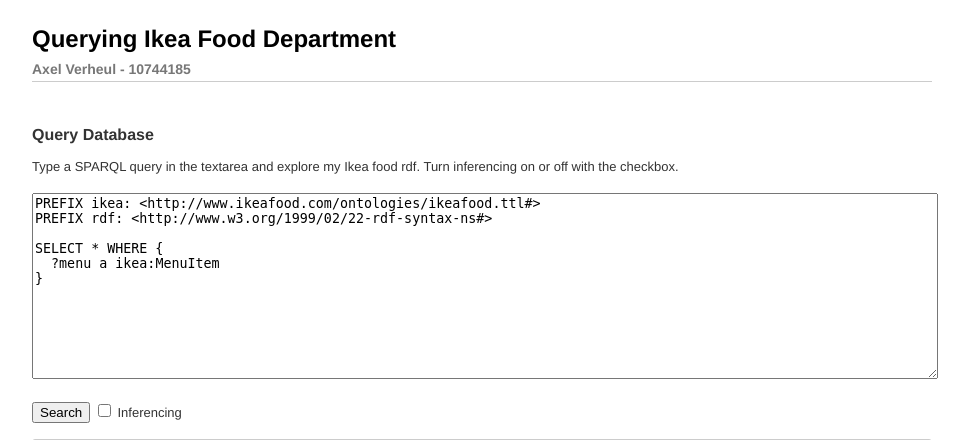
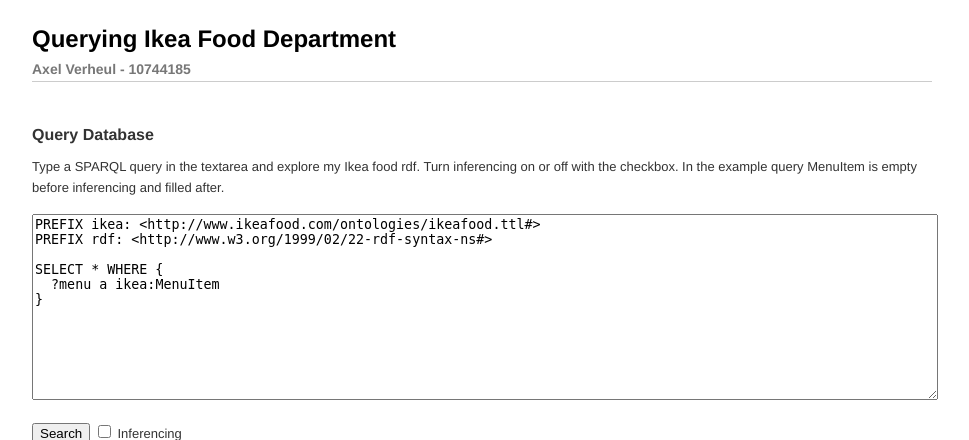
Before and after one commit to RosalieSnijders/Uva, a Flask app: page / in a window 1280 px wide. Shown: the top 440 px of the page, without its empty margins (158-1127 px from the left). Run offline with Flask 2, Linux system fonts and the light colour scheme.

Commit message:
Added explanation

```diff
--- a/Semantic Web/week 4/templates/index.html
+++ b/Semantic Web/week 4/templates/index.html
@@ -12,6 +12,7 @@
 		<h4> Query Database </h4>
 		<p>
 			Type a SPARQL query in the textarea and explore my Ikea food rdf. Turn inferencing on or off with the checkbox.
+			In the example query MenuItem is empty before inferencing and filled after.
 		</p>
 		<textarea id="query" style='width: 100%' rows='12'>
 PREFIX ikea: <http://www.ikeafood.com/ontologies/ikeafood.ttl#>
```
